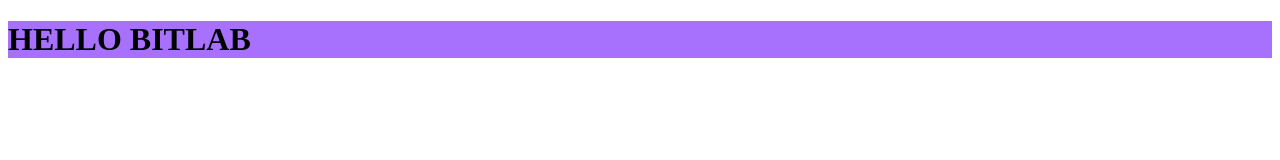
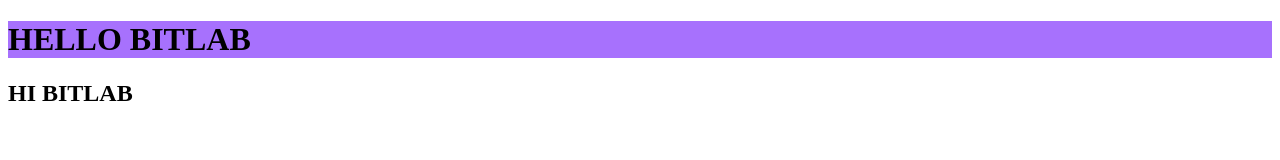
Before and after one commit to ilyasgalacticos/tech-orda-practice, a plain HTML site: page index.html in a window 1280 px wide. Drawn offline with Linux system fonts and the light colour scheme.

Commit message:
FIRST COMMIT AFTER CHANGE

```diff
--- a/index.html
+++ b/index.html
@@ -8,5 +8,8 @@
         <h1 style="background-color: rgba(160,101,253,0.92)">
             HELLO BITLAB
         </h1>
+        <h2>
+            HI BITLAB
+        </h2>
     </body>
 </html>
```
